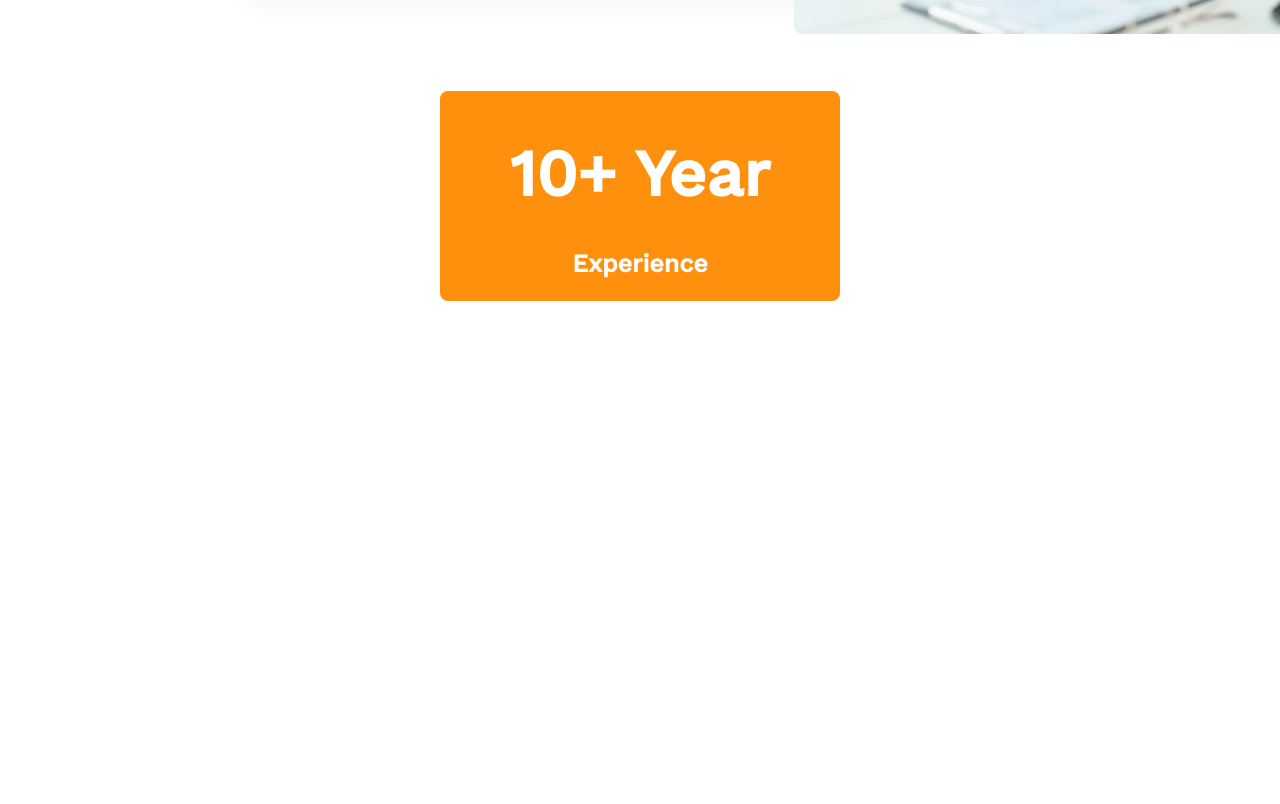
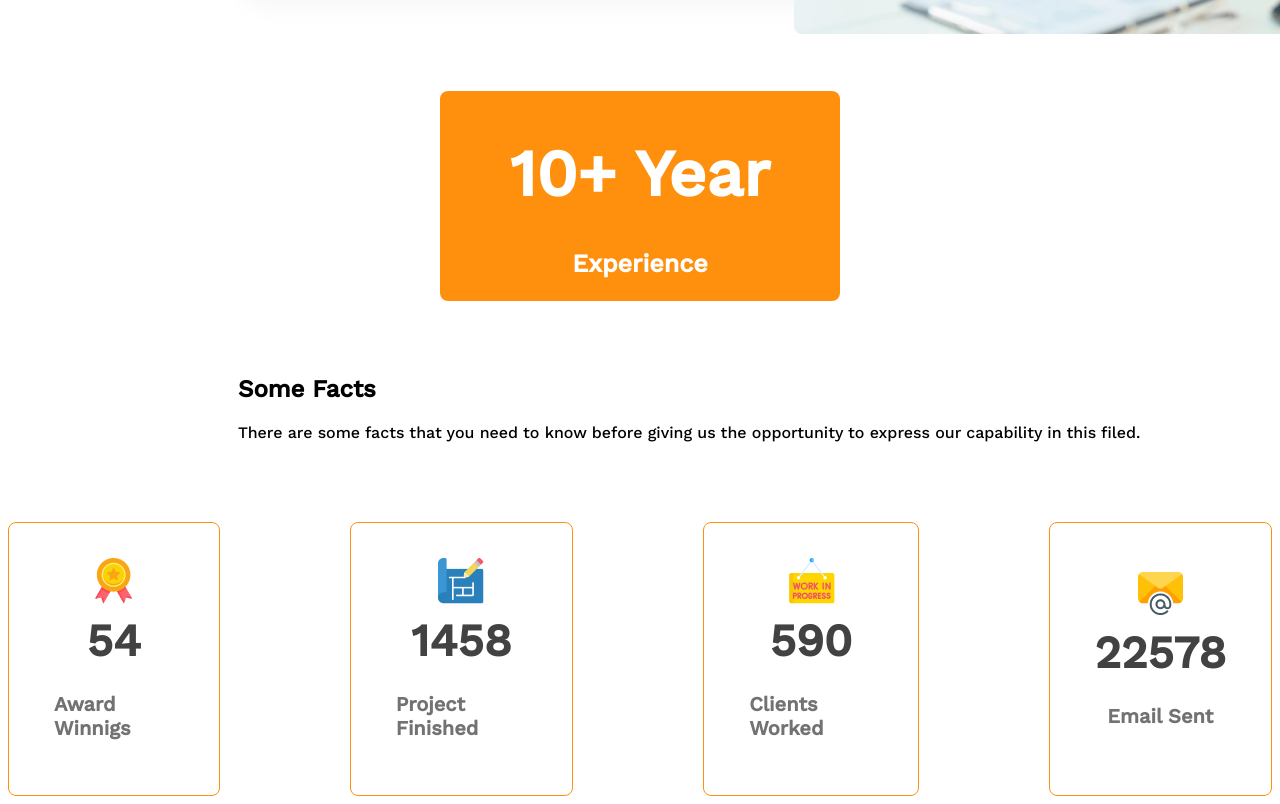
Before and after one commit to being-saiful/architects, a plain HTML site: page index.html in a window 1280 px wide. Shown: the part 4183-4987 px from the top of the page. Before the commit the page ends 4546 px from the top, so only its background shows below. Drawn offline with nearby package versions, Linux system fonts and the light colour scheme.

Commit message:
some facts part has been added

```diff
--- a/index.html
+++ b/index.html
@@ -105,6 +105,37 @@
         <div class="experience-section">
             <h2 class="experience-text">10+ Year<br><span class="experience-small">Experience</span></h2>
         </div>
+        <section>
+            <div class="facts-title-description-container">
+                <div class="facts-title-description">
+                    <h2 class="facts-title">Some Facts</h2>
+                    <p class="facts--description">There are some facts that you need to know before giving us the
+                        opportunity to express our capability in this filed.</p>
+                </div>
+            </div>
+            <div class="facts-items-container">
+                <div class="facts-item">
+                    <img src="images/icons/ribon.png" alt="">
+                    <h3 class="facts-item-title">54</h3>
+                    <p class="facts-item-description">Award Winnigs</p>
+                </div>
+                <div class="facts-item">
+                    <img src="images/icons/projects.png" alt="">
+                    <h3 class="facts-item-title">1458</h3>
+                    <p class="facts-item-description">Project Finished</p>
+                </div>
+                <div class="facts-item">
+                    <img src="images/icons/customers.png" alt="">
+                    <h3 class="facts-item-title">590</h3>
+                    <p class="facts-item-description">Clients Worked</p>
+                </div>
+                <div class="facts-item">
+                    <img src="images/icons/email.png" alt="">
+                    <h3 class="facts-item-title">22578</h3>
+                    <p class="facts-item-description">Email Sent</p>
+                </div>
+            </div>
+        </section>
     </main>
     <footer>
 
--- a/styles.css
+++ b/styles.css
@@ -93,7 +93,7 @@ nav{
     width: 50%;
     margin-top: 250px;
 }
-.quick-title-thick{
+ .quick-title-thick{
     font-size: 45px;
     font-weight: 500;
     color: #727272;
@@ -173,3 +173,40 @@ nav{
     font-size: 25px;
     font-weight: 500px;
 }
+
+/* -- some facts styles -- */
+
+.facts-title-description-container{
+    width: 100%;
+    margin-left: 230px;
+}
+.facts-items-container{
+    display: flex;
+    flex-direction: row;
+    gap: 130px;
+    justify-content: center;
+}
+.facts-item{
+    border: 1px solid #FF900E;
+    border-radius: 8px;
+    padding: 35px 45px;
+    display: flex;
+    flex-direction: column;
+    align-items: center;
+    justify-content: center;
+}
+.facts-item-title{
+    color: #424242;
+    font-size: 45px;
+    font-size: 600;
+    margin-bottom: 5px;
+    margin-top: 10px;
+}
+.facts-item-description{
+    font-size: 20px;
+    font-weight: 600;
+    color: #727272;
+}
+.facts--description{
+    margin-bottom: 80px;
+}
```
